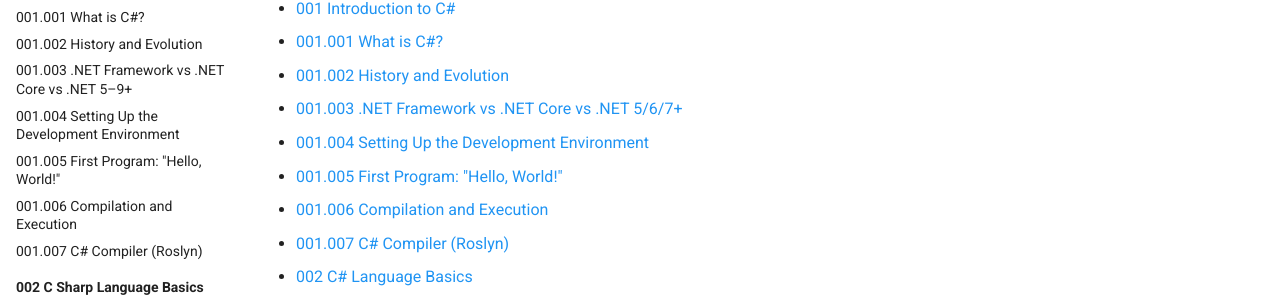
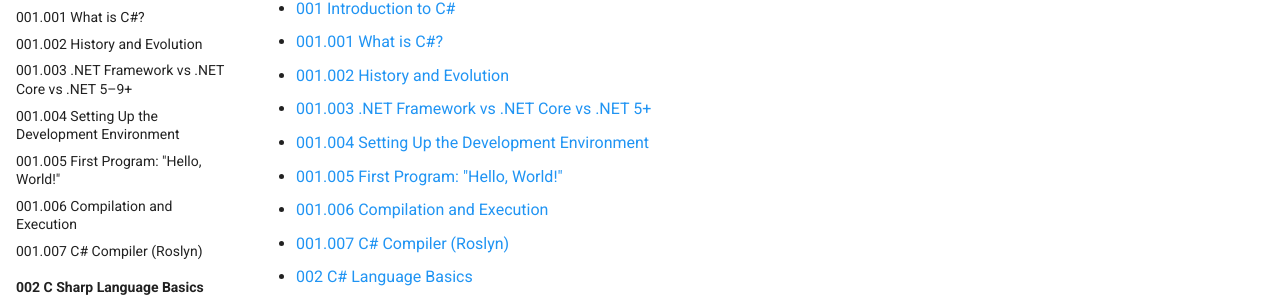
Before and after one commit to andikatjacobdennis/CSharpMastery, an MkDocs documentation site: the page built from docs/index.md, in a window 1280 px wide and 900 px high. Shown: the part 184-481 px from the top of the window. Built offline with MkDocs 1.6.1 and Material for MkDocs 9.7.7, drawn with Linux system fonts in a browser that asks for light colours.

Commit message:
Update index.md

```diff
--- a/docs/index.md
+++ b/docs/index.md
@@ -3,7 +3,7 @@
 - [001 Introduction to C#](001_Introduction-to-C-Sharp/index.md)
   - [001.001 What is C#?](001_Introduction-to-C-Sharp/001.001.What-is-C-Sharp.md)
   - [001.002 History and Evolution](001_Introduction-to-C-Sharp/001.002.History-and-Evolution.md)
-  - [001.003 .NET Framework vs .NET Core vs .NET 5/6/7+](001_Introduction-to-C-Sharp/001.003..NET-Framework-vs-.NET-Core-vs-.NET-5_6_7.md)
+  - [001.003 .NET Framework vs .NET Core vs .NET 5+](001_Introduction-to-C-Sharp/001.003..NET-Framework-vs-.NET-Core-vs-.NET-5_9.md)
   - [001.004 Setting Up the Development Environment](001_Introduction-to-C-Sharp/001.004.Setting-Up-the-Development-Environment.md)
   - [001.005 First Program: "Hello, World!"](001_Introduction-to-C-Sharp/001.005.First-Program-Hello-World.md)
   - [001.006 Compilation and Execution](001_Introduction-to-C-Sharp/001.006.Compilation-and-Execution.md)
```
